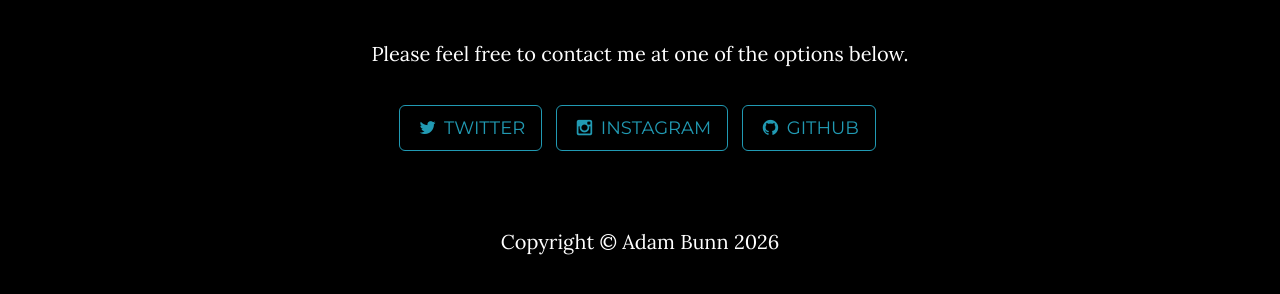
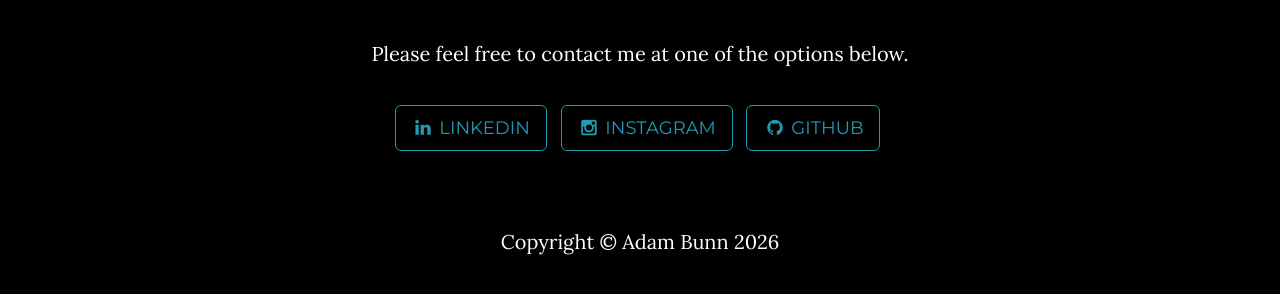
Before and after one commit to AdamBunn/adambunn.github.io, a Jekyll site: the page built from index.html, in a window 1280 px wide and 900 px high, scrolled down 1036 px. Shown: the part 592-886 px from the top of the window. Built offline with Jekyll 4.4.1, drawn with Linux system fonts in a browser that asks for light colours.

Commit message:
Update social media links in _config.yml

```diff
--- a/_config.yml
+++ b/_config.yml
@@ -13,8 +13,8 @@ footer: Adam Bunn
 
 # Social networks usernames (many more available: google-plus, flickr, dribbble, pinterest, instagram, tumblr, linkedin, etc.)
 social:
-  - title: twitter
-    url: https://twitter.com/adambunn
+  - title: linkedin
+    url: https://linkedin.com/in/adambunn-canada/
   - title: instagram
     url: https://instagram.com/adambunn
   - title: github
```
